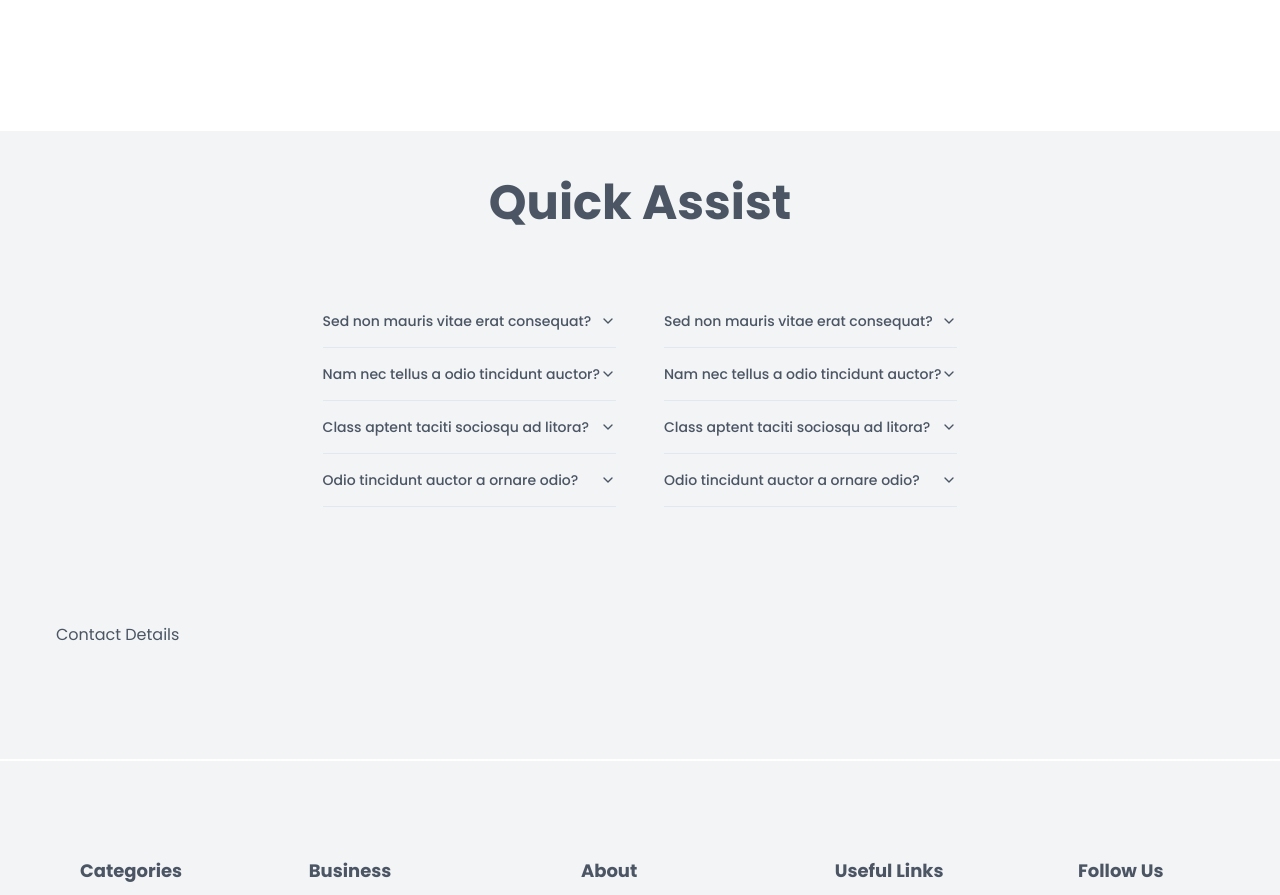
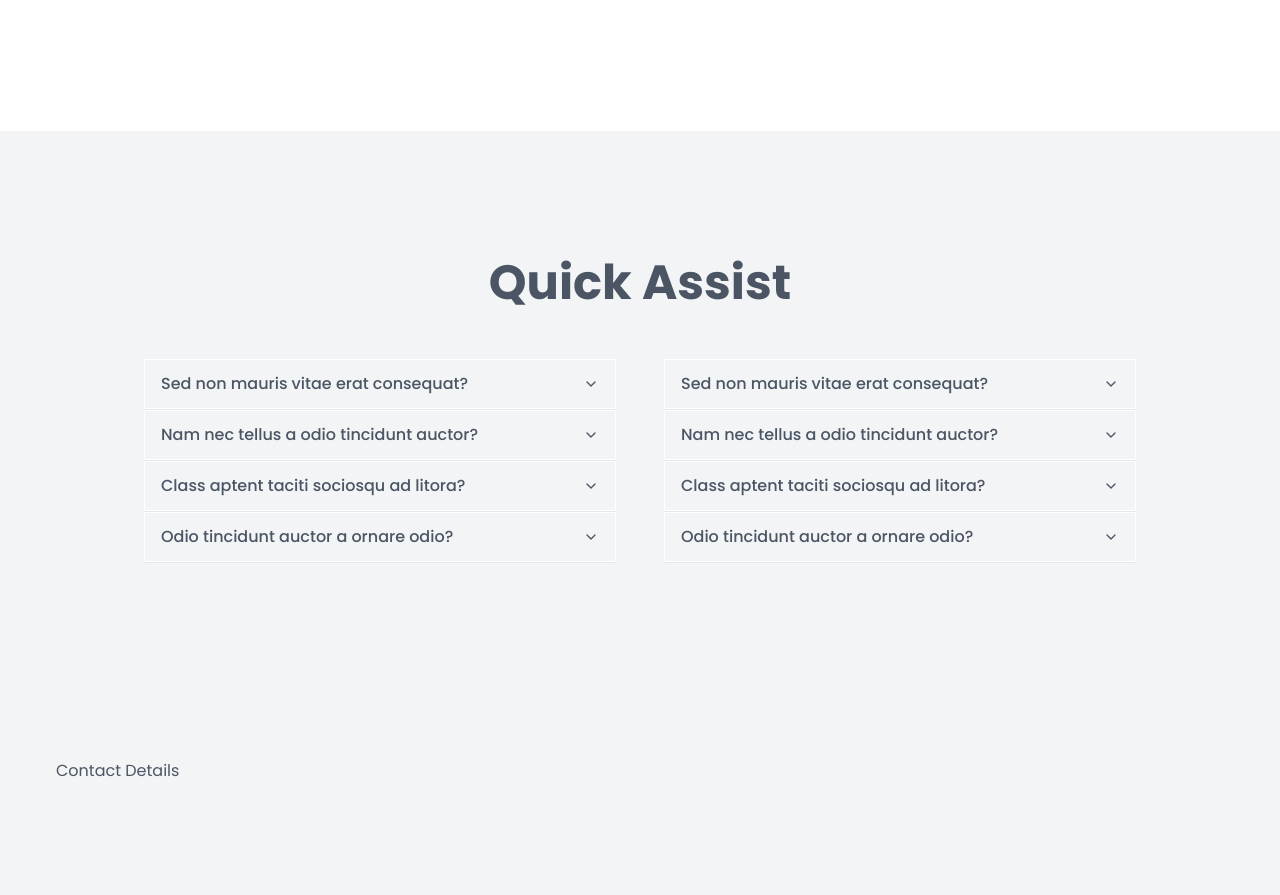
Before and after one commit to imarcowenzel/sneaker-peek-store, a Next.js app: page /contact in a window 1280 px wide. Shown: the part 420-1315 px from the top of the page. Built offline with nearby package versions, Linux system fonts and the light colour scheme.

Commit message:
Updating

```diff
--- a/src/app/(routes)/contact/page.tsx
+++ b/src/app/(routes)/contact/page.tsx
@@ -1,3 +1,5 @@
+import { Metadata } from "next";
+
 import { Banner } from "@/components";
 import {
   Accordion,
@@ -6,7 +8,6 @@ import {
   AccordionTrigger,
 } from "@/components/ui/accordion";
 import { contactData } from "@/config";
-import { Metadata } from "next";
 
 export const metadata: Metadata = {
   title: "Contact - Sneaker Peek",
@@ -19,36 +20,40 @@ const Contact = () => {
       <Banner title="Contact Us" subtitle="get in touch" />
 
       {/* Quick Assist */}
-      <div className="flex w-full flex-col gap-y-14 bg-[#f2f4f6] px-5 py-12">
+      <article className="flex w-full justify-center bg-[#f2f4f6] px-5 py-12 md:p-12 lg:px-0 lg:py-32">
+        <div className="flex w-full max-w-5xl flex-col items-center gap-y-5 md:gap-y-10">
           <h1 className="text-center text-4xl font-bold md:text-5xl 2xl:text-6xl">
             Quick Assist
           </h1>
-        <div className="flex w-full flex-col items-center justify-center gap-y-4 px-4 py-3 md:flex-row md:gap-x-12">
+
+          <div className="grid w-full max-w-3xl grid-cols-1 flex-col items-center justify-center gap-y-4 px-4 py-3 md:grid-cols-2 md:gap-x-12 lg:max-w-5xl xl:max-w-7xl">
+            <Accordion type="single" collapsible>
+              {contactData.map((contactData) => (
+                <AccordionItem
+                  value={`value-${contactData.key}`}
+                  key={contactData.key}
+                  className="w-full"
+                >
+                  <AccordionTrigger className="border-[1px] border-white px-4 py-3 text-sm md:text-base">
+                    {contactData.title}
+                  </AccordionTrigger>
+                  <AccordionContent className="bg-white px-4 pt-4 text-sm md:text-base">
+                    {contactData.description}
+                  </AccordionContent>
+                </AccordionItem>
+              ))}
+            </Accordion>
+
             <Accordion type="single" collapsible>
               {contactData.map((contactData) => (
                 <AccordionItem
                   value={`value-${contactData.key}`}
                   key={contactData.key}
                 >
-                <AccordionTrigger className="text-sm">
+                  <AccordionTrigger className="border-[1px] border-white px-4 py-3 text-sm md:text-base">
                     {contactData.title}
                   </AccordionTrigger>
-                <AccordionContent className="bg-white px-4 pt-4 text-justify">
-                  {contactData.description}
-                </AccordionContent>
-              </AccordionItem>
-            ))}
-          </Accordion>
-          <Accordion type="single" collapsible>
-            {contactData.map((contactData) => (
-              <AccordionItem
-                value={`value-${contactData.key}`}
-                key={contactData.key}
-              >
-                <AccordionTrigger className="text-sm">
-                  {contactData.title}
-                </AccordionTrigger>
-                <AccordionContent className="bg-white px-4 pt-4 text-justify">
+                  <AccordionContent className="bg-white px-4 pt-4 text-sm md:text-base">
                     {contactData.description}
                   </AccordionContent>
                 </AccordionItem>
@@ -56,6 +61,7 @@ const Contact = () => {
             </Accordion>
           </div>
         </div>
+      </article>
 
       {/* Contact Details */}
       <div className="w-full bg-[#f2f4f6] px-8 pb-28 pt-14 md:px-14 ">
--- a/src/components/ui/accordion.tsx
+++ b/src/components/ui/accordion.tsx
@@ -28,7 +28,7 @@ const AccordionTrigger = React.forwardRef<
     <AccordionPrimitive.Trigger
       ref={ref}
       className={cn(
-        "flex flex-1 items-center justify-between py-4 font-medium transition-all [&[data-state=open]>svg]:rotate-180",
+        "flex flex-1 items-center w-full justify-between gap-x-2 py-4 font-medium transition-all [&[data-state=open]>svg]:rotate-180",
         className
       )}
       {...props}
```
Lines whose indentation alone changed are shown as unchanged.
